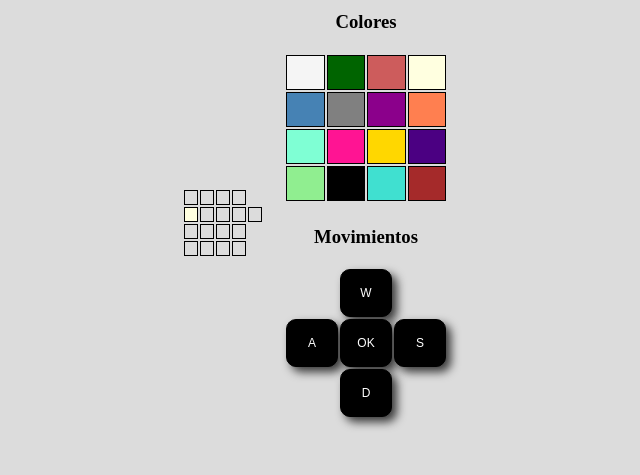
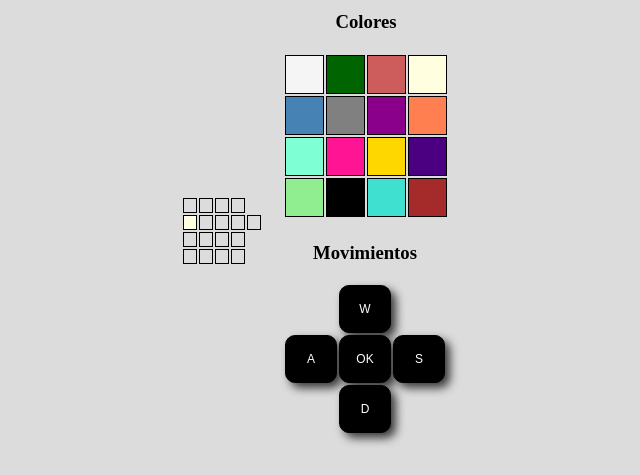
Before and after one commit to AlanCCBP/grilla, a PHP site: page / in a window 1280 px wide. Shown: the top 475 px of the page, without its empty margins (325-965 px from the left). Run offline with PHP 8.4, Linux system fonts and the light colour scheme; data comes from the database, SQL or seed files in the repository; data that the repository does not hold is empty.

Commit message:
Some minor styles fixes

```diff
--- a/src/index.php
+++ b/src/index.php
@@ -66,6 +66,7 @@
     ?>
     </table>
     <div id="commands-container">
+      <form method="post" action="">
         <table id="colors-container">
           <thead>
             <th colspan="4"><h3>Colores</h3></th>
@@ -92,10 +93,9 @@
             <td class="color-light-green"><input type='submit' name='color' value='color-light-green'/></td>
             <td class="color-black"><input type='submit' name='color' value='color-black'/></td>
             <td class="color-turquoise"><input type='submit' name='color' value='color-turquoise'/></td>
-            <td class="color-brown"><input type='submit' name='color' value='color-brown'/></td>
+            <td class="color-brown"><input type='submit' name='color' value='cp'/></td>
           </tr>
         </table>
-        <form method="post" action="">
         <table id="keys-container">
           <thead>
             <th colspan="3"><h3>Movimientos</h3></th>
--- a/src/styles/styles.css
+++ b/src/styles/styles.css
@@ -5,8 +5,9 @@ body{
 input {
   background: none;
   border: none;
-  color: transparent;
   font-size: 0;
+  width: 35px;
+  height: 35px;
 }
 
 .ui-container{
@@ -37,7 +38,7 @@ input {
 }
 
 #colors-container td{
-  width: 20px;
+  width: 35px;
   height: 35px;
   border: black 1px solid;
 }
```
Lines whose indentation alone changed are shown as unchanged.
